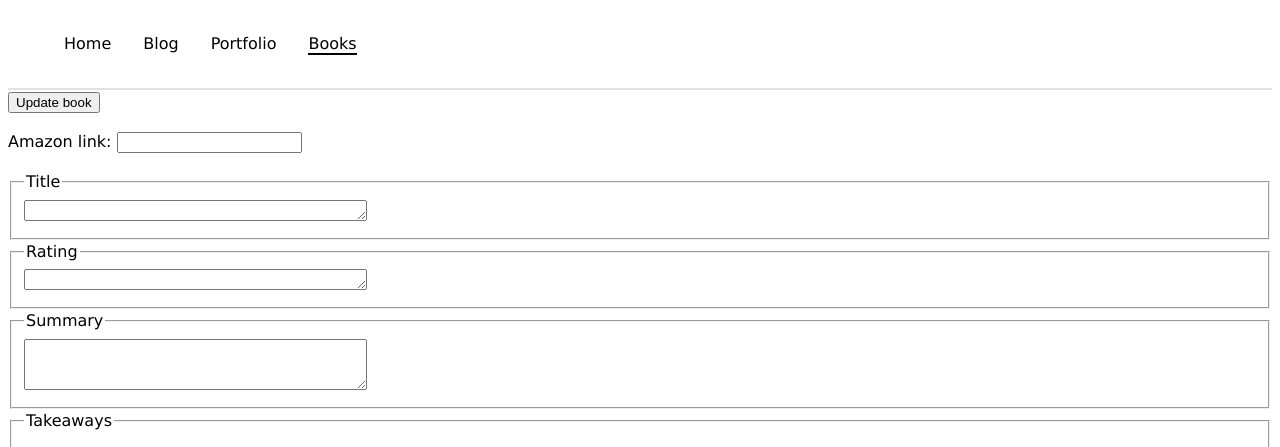
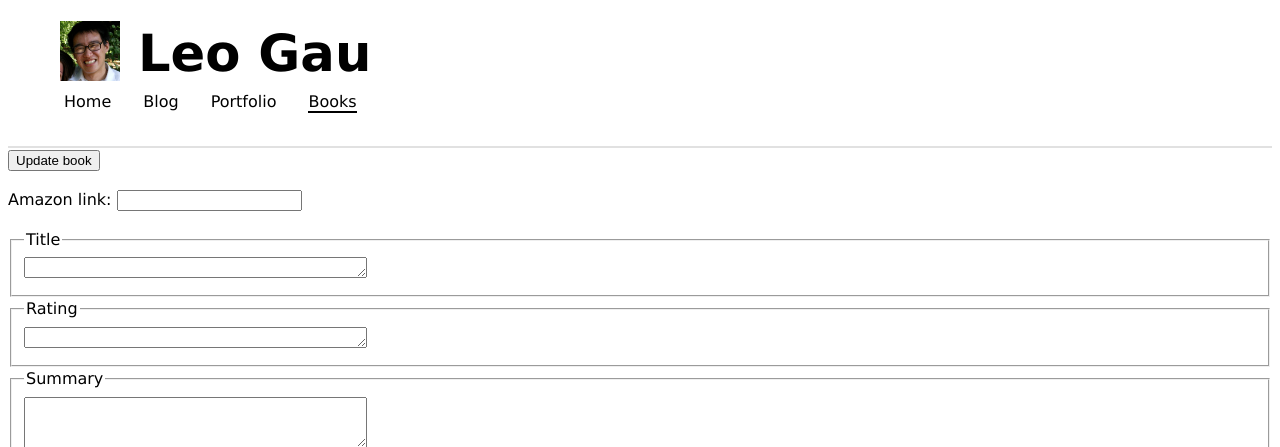
Before and after one commit to leogau/booksapp, a Python web app: template templates/edit.html in a window 1280 px wide. Shown: the top 447 px of the page. Run offline with Jinja, Linux system fonts and the light colour scheme; the template is opened without the code that fills it, so the values that code supplies are empty.

Commit message:
v2 final

```diff
--- a/app.yaml
+++ b/app.yaml
@@ -6,6 +6,9 @@ api_version: 1
 handlers:
 - url: /stylesheets
   static_dir: stylesheets
+
+- url: /img
+  static_dir: img
 
 - url: /images
   script: admin.py
--- a/stylesheets/style.css
+++ b/stylesheets/style.css
@@ -36,6 +36,20 @@ body {
 
 .header #on_page {
   border-bottom: 2px solid #000;
+}
+
+.header #name {
+  color: #000;
+  position: relative;
+  top: 20px;
+  text-decoration: none;
+  margin-left: 130px;
+  font-size: 1.6em;
+}
+
+.header #profile {
+  position: absolute;
+  left: 60px;
 }
 
 /* Main Column */
--- a/templates/base.html
+++ b/templates/base.html
@@ -27,13 +27,14 @@
         <div class="container">
 
             <div class="header">
-
-                  <ul>
+                <img src="img/profile.jpg" width="60" height="60" id="profile" />
+		<h1><a href="mailto:me@leogau.org" id="name">Leo Gau</a></h1>
+            	<ul>
                         <li><a href="http://leogau.org">Home</a></li>
                         <li><a href="http://leogau.org/blog">Blog</a></li>
                         <li><a href="#">Portfolio</a></li>
-                        <li><a href="." id="on_page">Books</a></li>
-                   </ul>
+                	<li><a href="." id="on_page">Books</a></li>
+                </ul>
 
             </div>
 
```
Also changed, not shown: img/profile.jpg (added), 2 other files.
